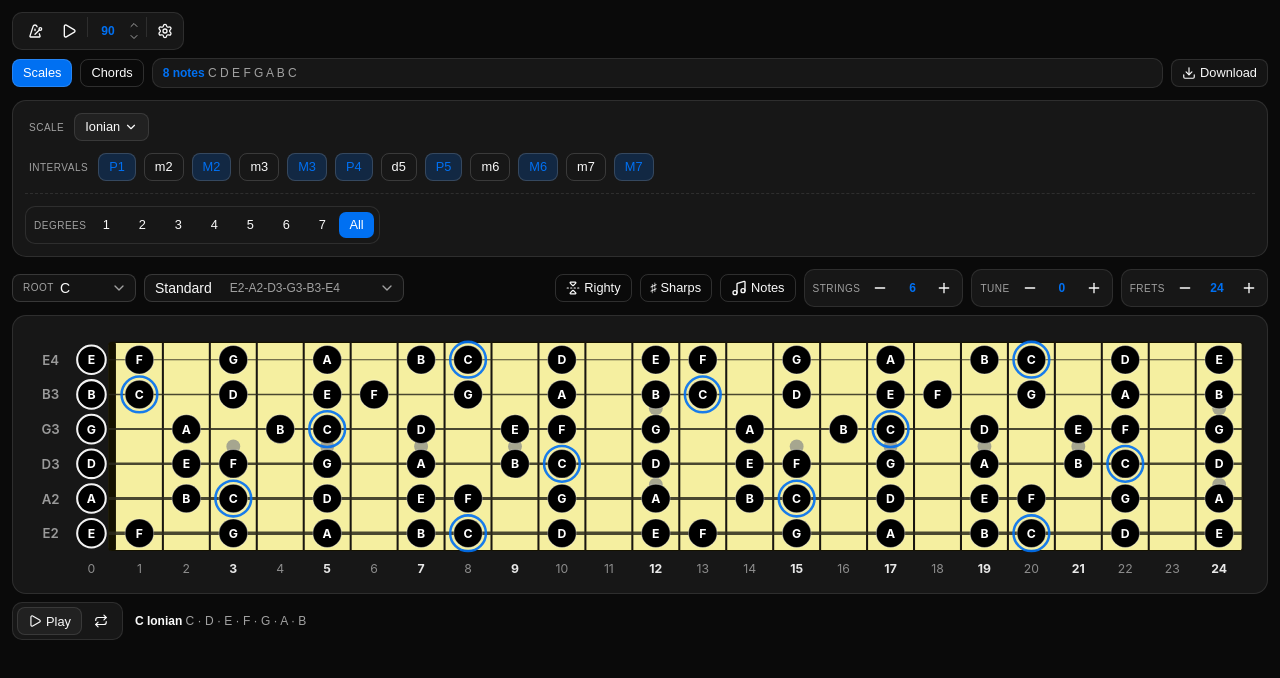
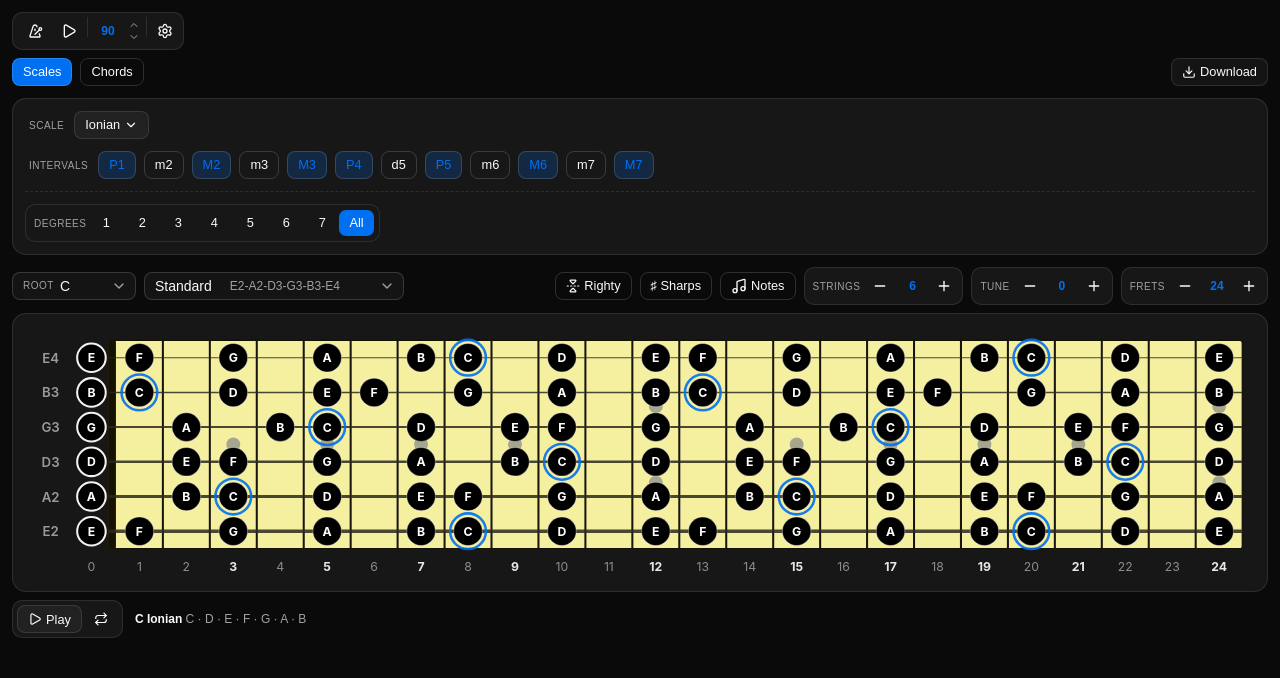
Before and after one commit to vedsarkar/fretboard-visualizer, a React (Vite) app: page / in a window 1280 px wide. Shown: the top 678 px of the page. Built offline with nearby package versions, Linux system fonts and the light colour scheme.

Commit message:
Remove sequence display from header
Co-authored-by: Cursor <cursoragent@cursor.com>

```diff
--- a/src/App.jsx
+++ b/src/App.jsx
@@ -177,22 +177,6 @@ export default function App() {
                 </ToggleGroupItem>
               </ToggleGroup>
 
-              <div
-                className="min-w-40 flex-1 truncate rounded-lg border border-border bg-card px-2.5 py-1.5 text-xs text-muted-foreground tabular-nums"
-                data-testid="sequence-display"
-                aria-live="polite"
-              >
-                {notes.length ? (
-                  <>
-                    <span className="font-semibold text-primary">{notes.length} notes </span>
-                    {notes.slice(0, 18).map((m) => noteName(m, state.flats)).join(' ')}
-                    {notes.length > 18 ? ' \u2026' : ''}
-                  </>
-                ) : (
-                  'No notes in range'
-                )}
-              </div>
-
               <div className="ml-auto flex items-center gap-2">
                 <Hint label="Download the diagram as a PNG">
                   <Button variant="outline" size="sm" data-testid="export-btn" onClick={onExport}>
```
